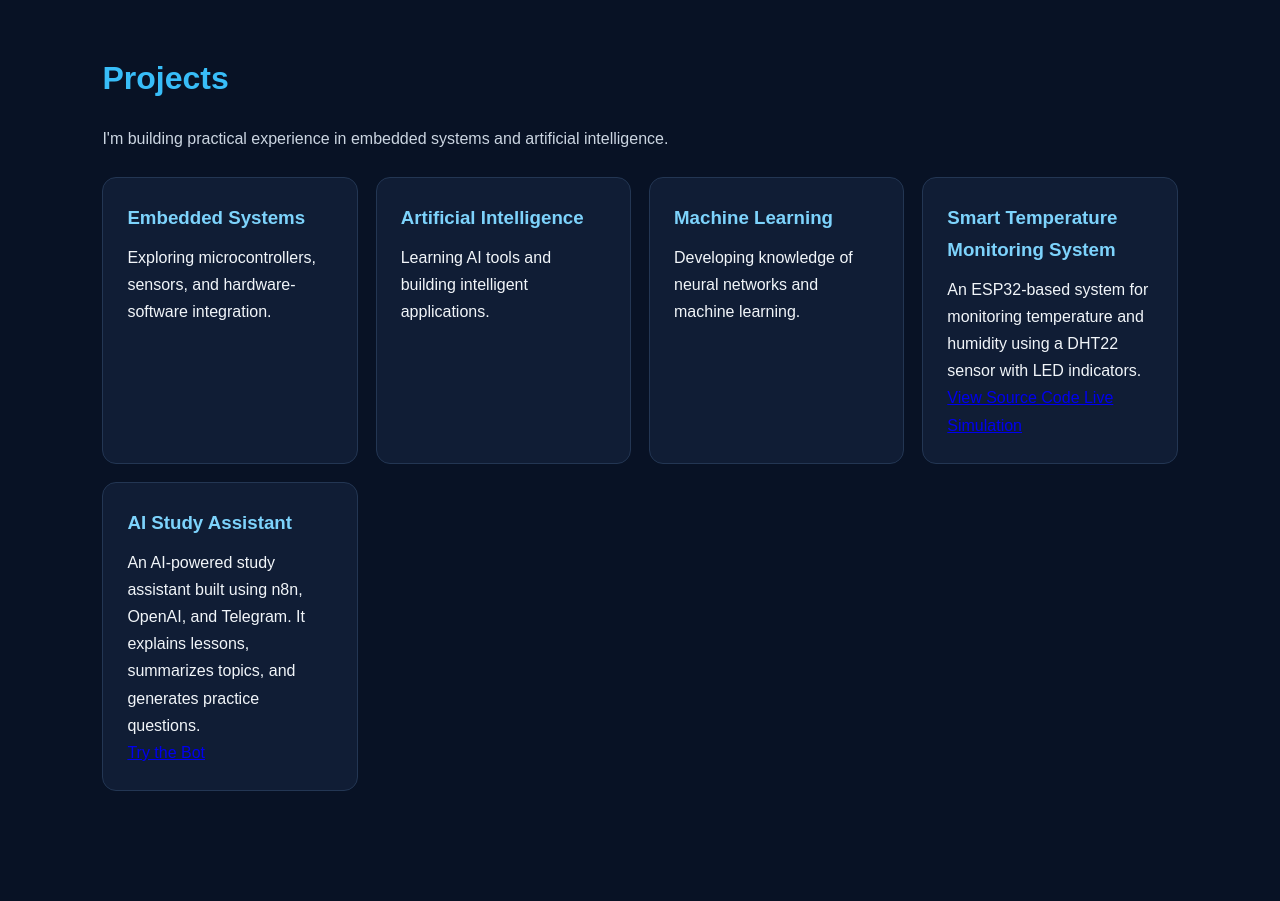
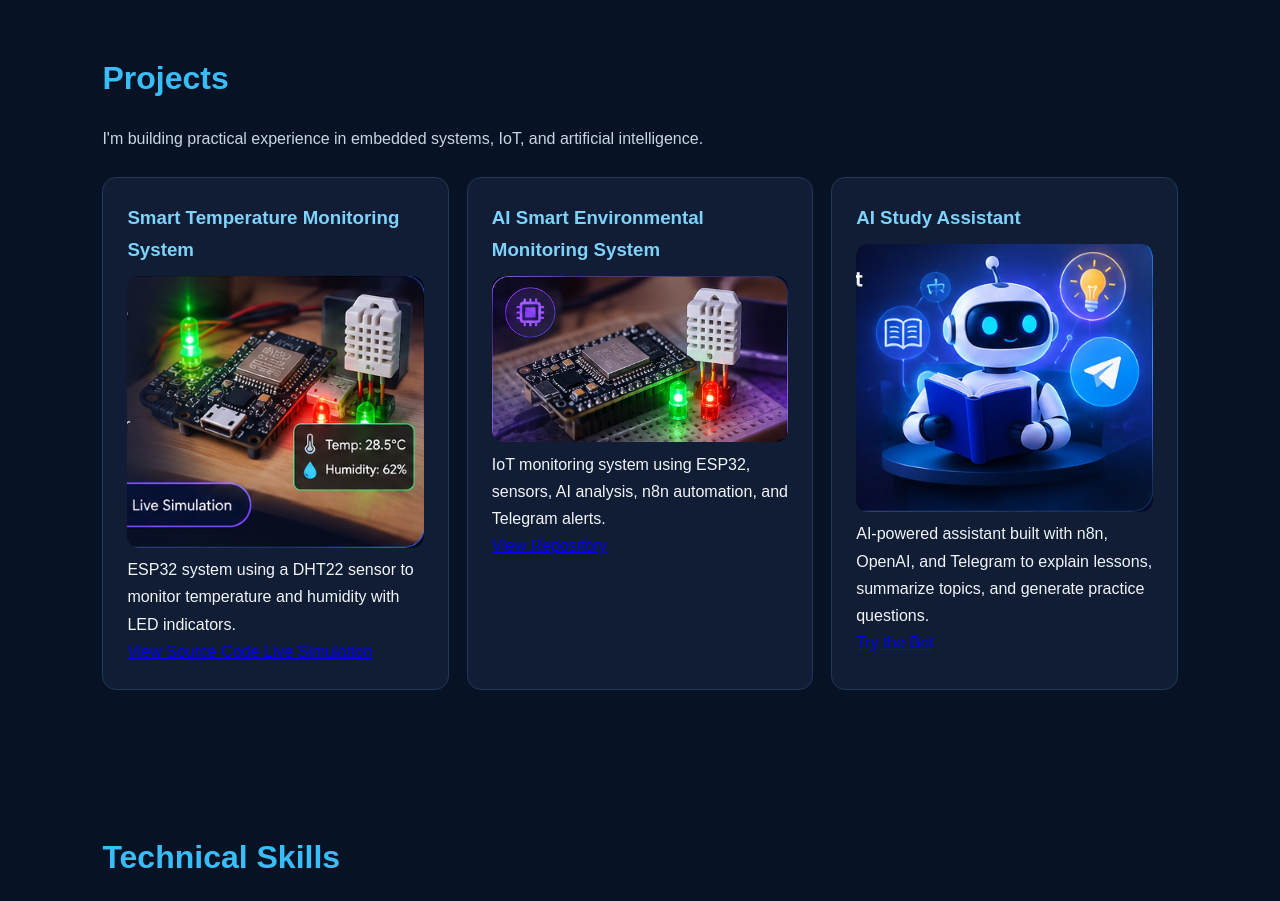
Before and after one commit to abdoabdo-glitch/abdulrhman-portfolio, a plain HTML site: page index.html in a window 1280 px wide. Shown: the part 1020-1921 px from the top of the page. Drawn offline with Linux system fonts and the light colour scheme.

Commit message:
Revise index.html for portfolio enhancements
Updated portfolio HTML structure and content.

```diff
--- a/index.html
+++ b/index.html
@@ -119,62 +119,86 @@
 <section id="projects">
   <h2>Projects</h2>
   <p class="muted">
-    I'm building practical experience in embedded systems
-    and artificial intelligence.
+    I'm building practical experience in embedded systems,
+    IoT, and artificial intelligence.
   </p>
 
   <div class="cards">
 
-    <div class="card">
-      <h3>Embedded Systems</h3>
-      <p>Exploring microcontrollers, sensors, and hardware-software integration.</p>
-    </div>
-
-    <div class="card">
-      <h3>Artificial Intelligence</h3>
-      <p>Learning AI tools and building intelligent applications.</p>
-    </div>
-
-    <div class="card">
-      <h3>Machine Learning</h3>
-      <p>Developing knowledge of neural networks and machine learning.</p>
-    </div>
-
+    <!-- Project 1 -->
     <div class="card">
       <h3>Smart Temperature Monitoring System</h3>
+
+      <a href="https://wokwi.com/projects/480710152357405697"
+         target="_blank">
+        <img src="temperature-monitoring-cover.png"
+             alt="Temperature Monitoring"
+             style="width:100%; border-radius:12px;">
+      </a>
+
       <p>
-        An ESP32-based system for monitoring temperature and humidity
-        using a DHT22 sensor with LED indicators.
+        ESP32 system using a DHT22 sensor to monitor
+        temperature and humidity with LED indicators.
       </p>
 
       <a href="https://github.com/abdoabdo-glitch/abdulrhman-portfolio/blob/main/smart-temperature-monitoring.ino"
-         target="_blank" rel="noopener noreferrer">
+         target="_blank">
         View Source Code
       </a>
 
       <a href="https://wokwi.com/projects/480710152357405697"
-         target="_blank" rel="noopener noreferrer">
+         target="_blank">
         Live Simulation
       </a>
     </div>
 
+    <!-- Project 2 -->
+    <div class="card">
+      <h3>AI Smart Environmental Monitoring System</h3>
+
+      <a href="https://wokwi.com/"
+         target="_blank">
+        <img src="environment-monitoring-cover.png"
+             alt="Environmental Monitoring"
+             style="width:100%; border-radius:12px;">
+      </a>
+
+      <p>
+        IoT monitoring system using ESP32, sensors,
+        AI analysis, n8n automation, and Telegram alerts.
+      </p>
+
+      <a href="https://github.com/abdoabdo-glitch/abdulrhman-portfolio"
+         target="_blank">
+        View Repository
+      </a>
+    </div>
+
+    <!-- Project 3 -->
     <div class="card">
       <h3>AI Study Assistant</h3>
+
+      <a href="https://t.me/AI_Environmental_Monitor_bot"
+         target="_blank">
+        <img src="ai-study-assistant-cover.png"
+             alt="AI Study Assistant"
+             style="width:100%; border-radius:12px;">
+      </a>
+
       <p>
-        An AI-powered study assistant built using n8n,
-        OpenAI, and Telegram. It explains lessons,
-        summarizes topics, and generates practice questions.
+        AI-powered assistant built with n8n, OpenAI,
+        and Telegram to explain lessons, summarize topics,
+        and generate practice questions.
       </p>
 
       <a href="https://t.me/AI_Environmental_Monitor_bot"
-         target="_blank" rel="noopener noreferrer">
+         target="_blank">
         Try the Bot
       </a>
     </div>
 
   </div>
 </section>
-
 
 <section id="skills">
   <h2>Technical Skills</h2>
```
